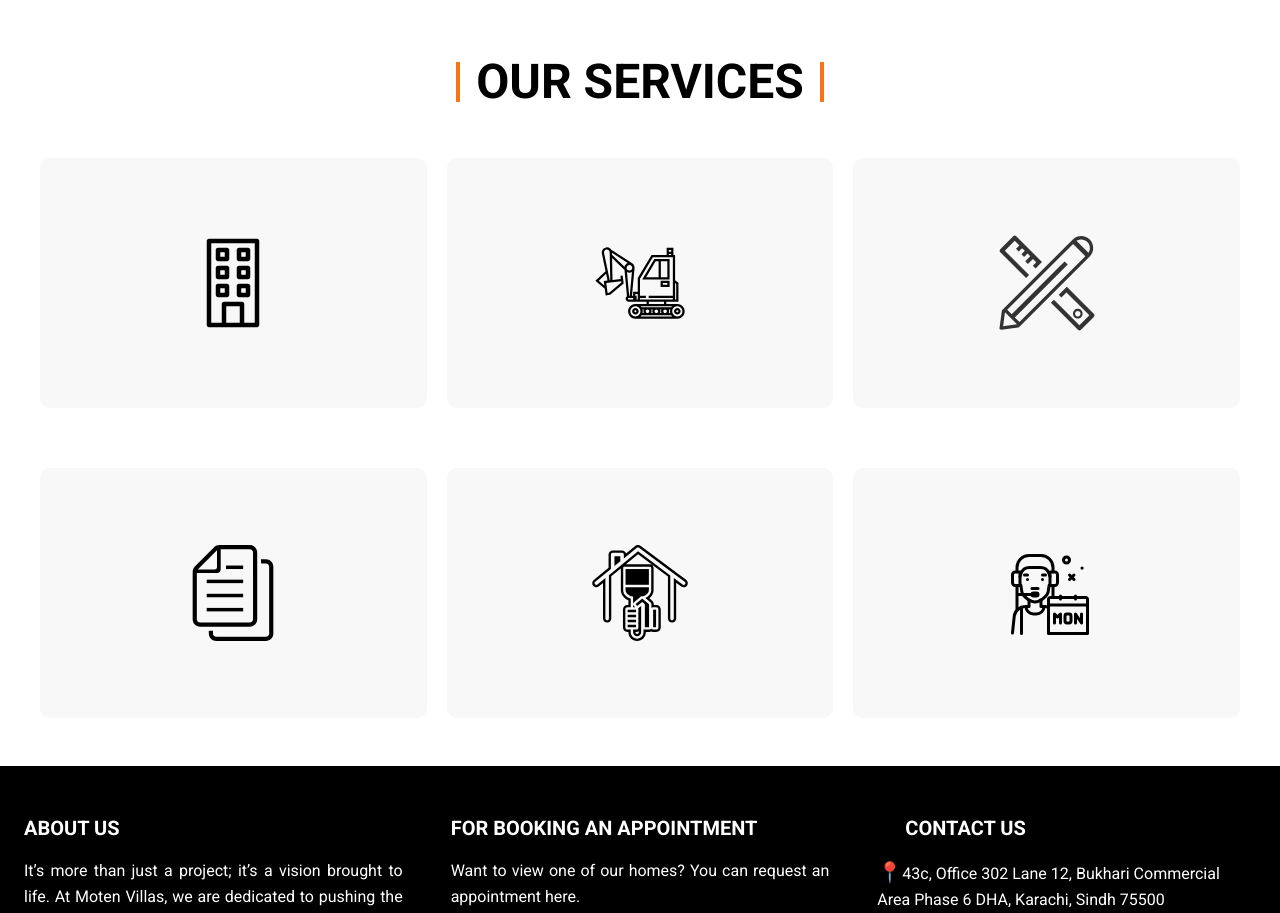
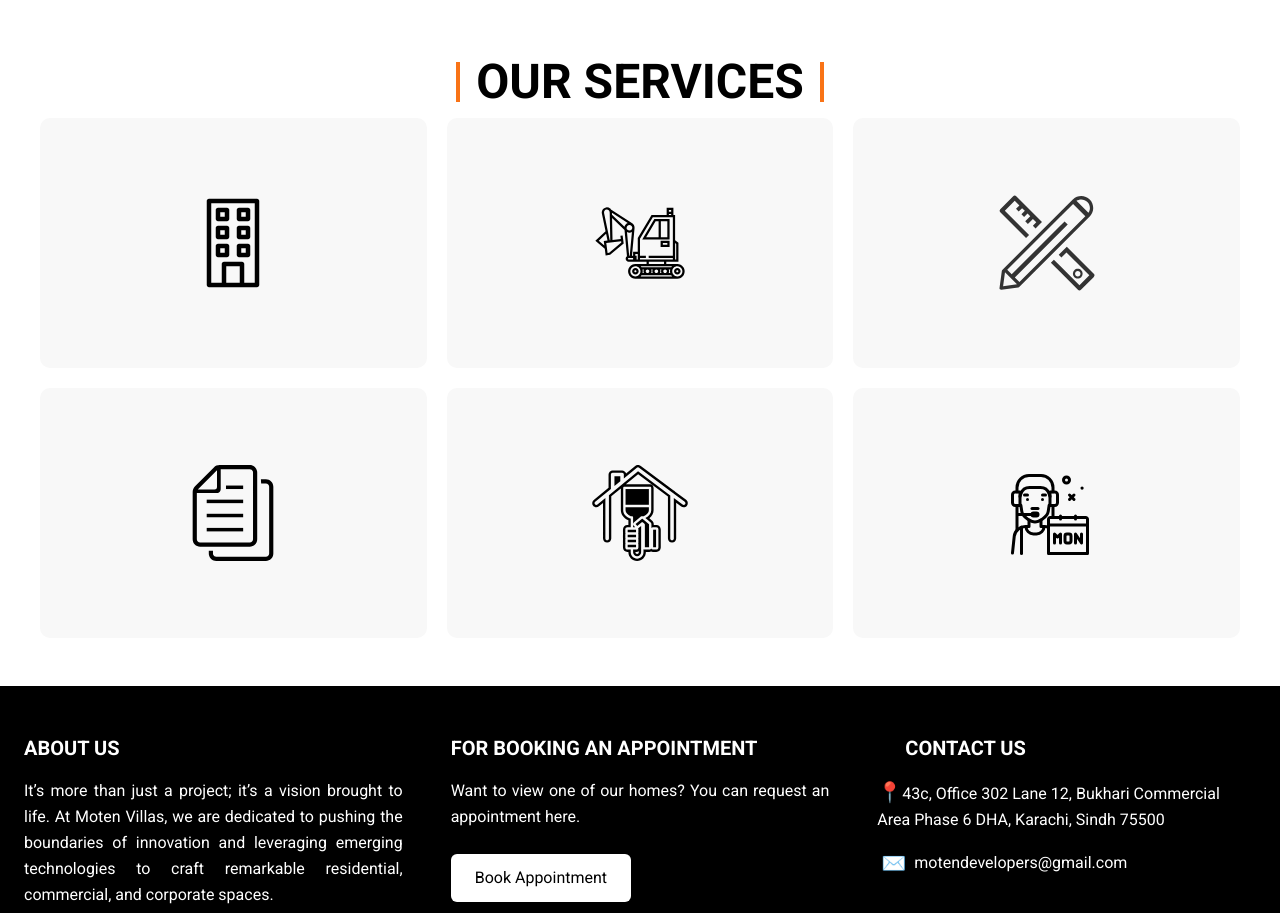
Before and after one commit to Muhammad-Shariq365/moten-villas-11-11-24, a React (Vite) app in the folder moten-villas/: page /about in a window 1280 px wide. Shown: the part 1123-2036 px from the top of the page. Built offline with nearby package versions, Linux system fonts and the light colour scheme.

Commit message:
Update services.jsx

```diff
--- a/moten-villas/src/components/services.jsx
+++ b/moten-villas/src/components/services.jsx
@@ -44,7 +44,7 @@ const Services = () => {
             {allservices.map((item) => (
               <motion.div
                 key={item.id}
-                className="service-card flex justify-center items-start transition-transform duration-300 ease-in-out hover:shadow-xl mt-5 sm:mt-10 hover:scale-105"
+                className="service-card flex justify-center items-start transition-transform duration-300 ease-in-out hover:shadow-xl  hover:scale-105"
               >
                 <div className="service-card-inner">
                   {/* Front of the card */}
```
